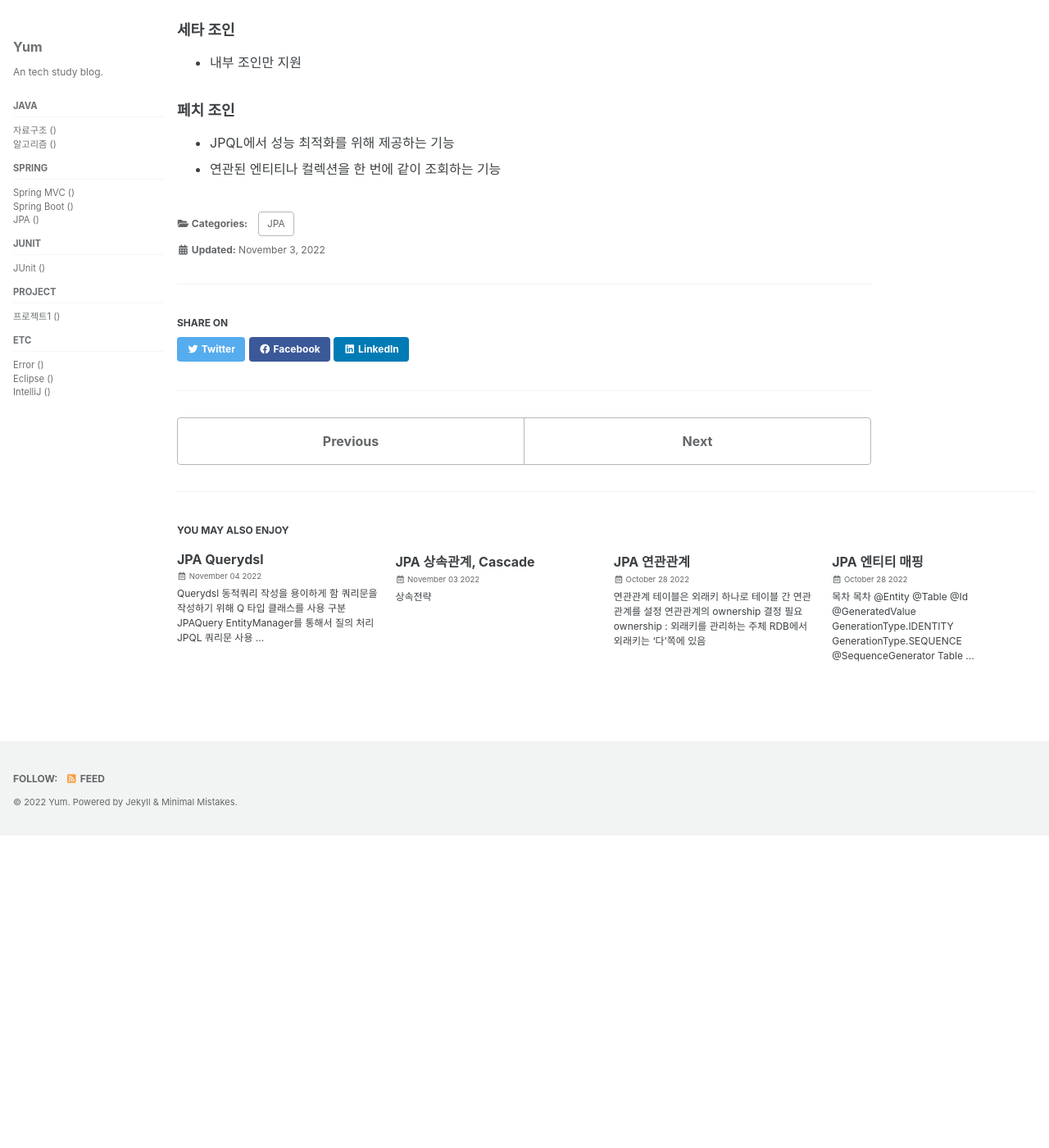
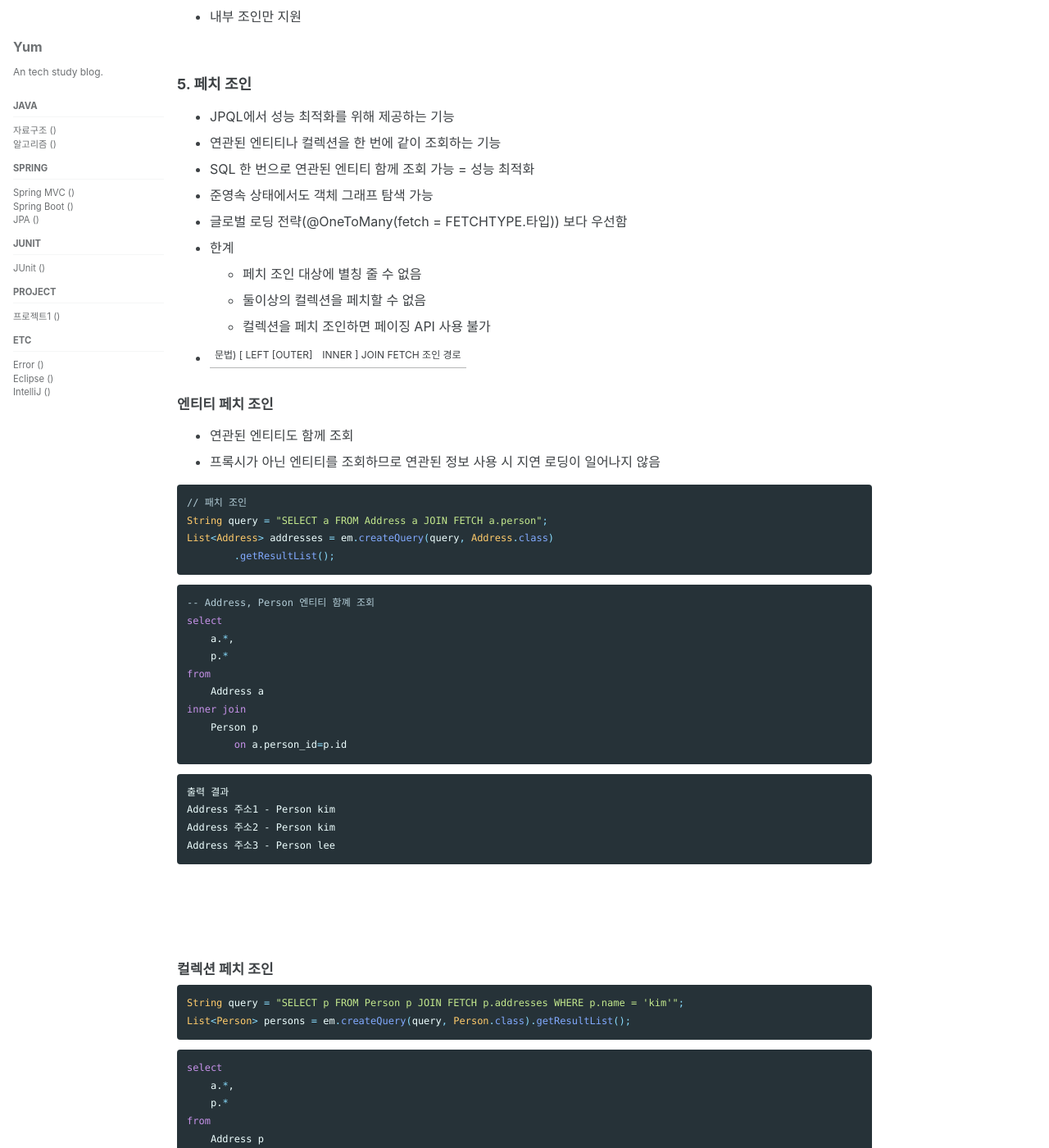
Before and after one commit to gkfgran5037/gkfgran5037.github.io, a Jekyll site: the page built from _posts/jpa/2022-11-03-JPA06-JPQL.md, in a window 1280 px wide and 1400 px high, scrolled down 6183 px. Shown: the whole window at 82% size. Built offline with Jekyll 4.4.1, drawn with Linux system fonts in a browser that asks for light colours; cached includes are drawn as plain includes; before the commit the page ends 7202 px from its top, so only the background shows below that; some of the changed text lies outside the part shown.

Commit message:
Add description

````diff
--- a/_posts/jpa/2022-11-03-JPA06-JPQL.md
+++ b/_posts/jpa/2022-11-03-JPA06-JPQL.md
@@ -19,11 +19,14 @@ categories:
   - [1. 이름 기준 파라미터](#1-이름-기준-파라미터)
   - [2. 위치 기준 파라미터](#2-위치-기준-파라미터)
 - [JPQL 조인](#jpql-조인)
-  - [내부 조인](#내부-조인)
-  - [외부 조인](#외부-조인)
-  - [컬렉션 조인](#컬렉션-조인)
-  - [세타 조인](#세타-조인)
-  - [페치 조인](#페치-조인)
+  - [1. 내부 조인](#1-내부-조인)
+  - [2. 외부 조인](#2-외부-조인)
+  - [3. 컬렉션 조인](#3-컬렉션-조인)
+  - [4. 세타 조인](#4-세타-조인)
+  - [5. 페치 조인](#5-페치-조인)
+    - [엔티티 페치 조인](#엔티티-페치-조인)
+    - [컬렉션 페치 조인](#컬렉션-페치-조인)
+    - [페치 조인, DISTINCT](#페치-조인-distinct)
 
 <br/><br/><br/><br/><br/>
 
@@ -39,6 +42,8 @@ categories:
 - SQL을 추상화해서 특정 데이터베이스에 의존하지 않음
 - 데이터베이스 방언만 변경하면 JPQL을 수정하지 않아도 데이터베이스 변경 가능
 - 실행되는 SQL 로깅하여 확인하는 작업이 필요
+- 결과를 반환할 때 연관관계까지 고려하지 않음. 단지 SELECT 절에 지정한 엔티티만 조회
+  - 패치 조인 사용 시 관련 엔티티를 함께 조회
 
 <br/>
 
@@ -180,7 +185,7 @@ List<Person> persons = em.createQuery("SELECT p FROM Person p WHERE p.name = ?1"
 
 ## JPQL 조인
 
-### 내부 조인
+### 1. 내부 조인
 - INNER JOIN (INNER 생략 가능)
 - 형식 : SELECT ~ FROM 엔티티 별칭1 INNER JOIND 연관필드 별칭2 (WHERE ~)
 
@@ -217,7 +218,7 @@ inner join
 
 
 
-### 외부 조인
+### 2. 외부 조인
 - LEFT OUTER JOIN (OUTER 생략 가능)
 - 연관관계 여부와 상관 없이 대상 엔티티 모두 조회 시 사용
 
@@ -231,23 +232,19 @@ List<Address> addresses = em.createQuery(query, Address.class)
 
 ```sql
 select
-    address0_.id as id1_0_,
-    address0_.city as city2_0_,
-    address0_.person_id as person_i5_0_,
-    address0_.street as street3_0_,
-    address0_.zipCode as zipcode4_0_
+    a.*
 from
-    Address address0_
+    Address a
 left outer join
-    Person person1_
-        on address0_.person_id=person1_.id
+    Person p
+        on a.person_id=p.id
 ```
 <br/><br/>
 
 
 
 
-### 컬렉션 조인
+### 3. 컬렉션 조인
 - 일대다 관게나 다대다 관계처럼 컬렉션을 사용하는 곳에 조인하는 것
 - 다대일 조인 : 단일 값 연관 필드를 사용
 - 일대다 조인 : 컬렉션 값 연관 필드를 사용
@@ -262,23 +259,128 @@ List<Person> person = em.createQuery(query, Person.class)
 
 ```sql
 select
-    person0_.id as id1_14_,
-    person0_.age as age2_14_,
-    person0_.name as name3_14_
+    p.*
 from
-    Person person0_
+    Person p
 left outer join
-    Address addresses1_
-        on person0_.id=addresses1_.person_id
+    Address a
+        on p.id=a.person_id
 ```
 <br/><br/>
 
 
 
 
-### 세타 조인
+### 4. 세타 조인
 - 내부 조인만 지원
+<br/><br/>
 
-### 페치 조인
+
+
+
+### 5. 페치 조인
 - JPQL에서 성능 최적화를 위해 제공하는 기능
 - 연관된 엔티티나 컬렉션을 한 번에 같이 조회하는 기능
+- SQL 한 번으로 연관된 엔티티 함께 조회 가능 = 성능 최적화
+- 준영속 상태에서도 객체 그래프 탐색 가능
+- 글로벌 로딩 전략(@OneToMany(fetch = FETCHTYPE.타입)) 보다 우선함
+- 한계
+  - 페치 조인 대상에 별칭 줄 수 없음
+  - 둘이상의 컬렉션을 페치할 수 없음
+  - 컬렉션을 페치 조인하면 페이징 API 사용 불가
+- 문법) [ LEFT [OUTER] | INNER ] JOIN FETCH 조인 경로
+
+
+#### 엔티티 페치 조인
+- 연관된 엔티티도 함께 조회
+- 프록시가 아닌 엔티티를 조회하므로 연관된 정보 사용 시 지연 로딩이 일어나지 않음
+
+```java
+// 패치 조인
+String query = "SELECT a FROM Address a JOIN FETCH a.person";
+List<Address> addresses = em.createQuery(query, Address.class)
+        .getResultList();
+```
+
+```sql
+-- Address, Person 엔티티 함꼐 조회
+select
+    a.*,
+    p.*
+from
+    Address a
+inner join
+    Person p
+        on a.person_id=p.id
+```
+```
+출력 결과
+Address 주소1 - Person kim
+Address 주소2 - Person kim
+Address 주소3 - Person lee
+```
+<br/><br/><br/>
+
+
+
+
+
+#### 컬렉션 페치 조인
+
+```java
+String query = "SELECT p FROM Person p JOIN FETCH p.addresses WHERE p.name = 'kim'";
+List<Person> persons = em.createQuery(query, Person.class).getResultList();
+```
+
+```sql
+select
+    a.*,
+    p.*
+from
+    Address p
+inner join
+    Address a
+        on p.id=a.person_id
+where
+    p.name='kim'
+```
+```
+출력 결과 (중복 발생)
+Person kim - Address 주소1
+           - Address 주소2
+
+Person kim - Address 주소1
+           - Address 주소2
+```
+<br/><br/><br/>
+
+
+
+
+
+#### 페치 조인, DISTINCT
+- DISTINCT : SQL에서 중복 결과 제거, 애플리케이션에서 한 번 더 중복 제거
+
+```java
+String query = "SELECT DISTINCT p FROM Person p JOIN FETCH p.addresses WHERE p.name = 'kim'";
+List<Person> persons = em.createQuery(query, Person.class).getResultList();
+```
+
+```sql
+select
+    distinct a.*,
+    p.*
+from
+    Address p
+inner join
+    Address a
+        on p.id=a.person_id
+where
+    p.name='kim'
+```
+```
+출력 결과 (중복 제거)
+Person kim - Address 주소1
+           - Address 주소2
+```
+<br/><br/><br/>
````
Also changed, not shown: other parts of _posts/jpa/2022-11-03-JPA06-JPQL.md (+4 -8 lines), _posts/jpa/2022-10-22-JPA01-JPA.md (+50 -0 lines), _posts/jpa/2022-11-04-JPA07-Querydsl.md (+1 -0 lines).
